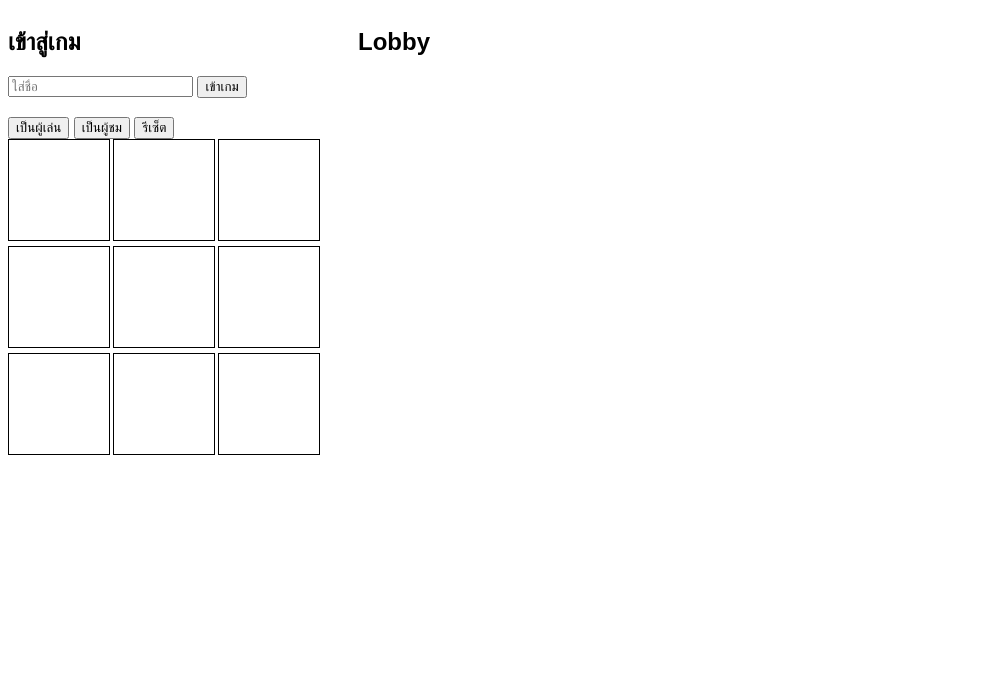
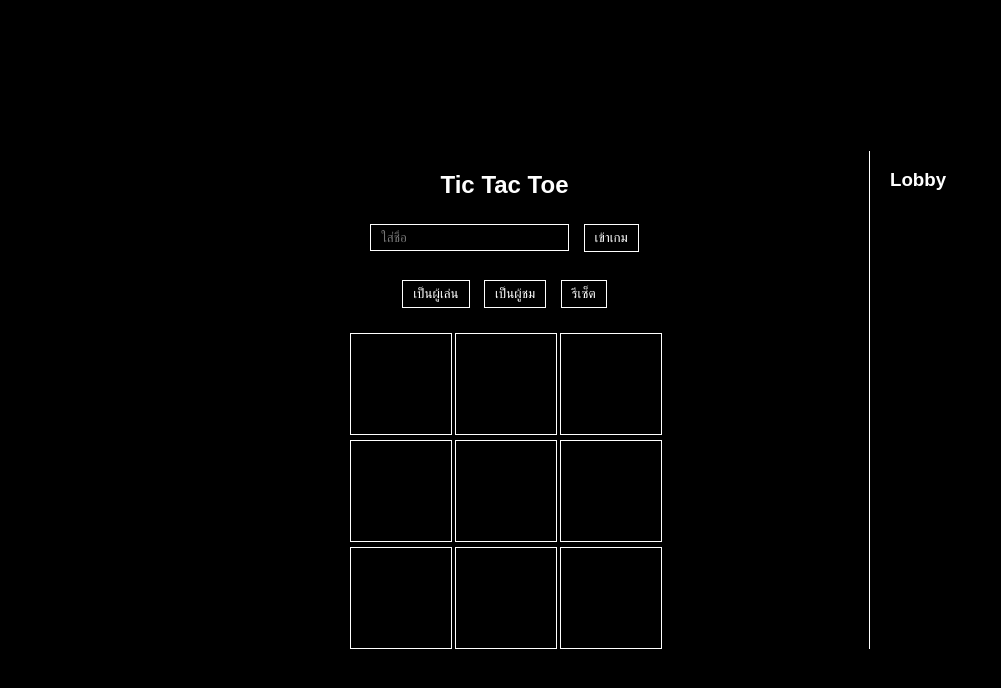
Before and after one commit to Guntragorn/tic-tac-toe-online, a website: page public/index.html in a window 1280 px wide. Shown: the whole page, without its empty margins (0-1001 px from the left). Drawn offline with nearby package versions, Linux system fonts and the light colour scheme; no server answers.

Commit message:
update code

```diff
--- a/public/index.html
+++ b/public/index.html
@@ -1,15 +1,37 @@
 <!DOCTYPE html>
 <html>
 <head>
-    <title>Tic Tac Toe Online</title>
+    <title>Tic Tac Toe Dark</title>
     <style>
-        body { font-family: Arial; display: flex; }
-        .left { margin-right: 40px; }
+        body {
+            margin: 0;
+            font-family: Arial;
+            background-color: black;
+            color: white;
+            display: flex;
+            justify-content: center;
+            align-items: center;
+            height: 100vh;
+        }
+
+        .container {
+            display: flex;
+            width: 90%;
+            max-width: 1000px;
+        }
+
+        /* ฝั่งเกม */
+        .game {
+            flex: 1;
+            text-align: center;
+        }
 
         .board {
             display: grid;
             grid-template-columns: repeat(3, 100px);
             gap: 5px;
+            justify-content: center;
+            margin-top: 20px;
         }
 
         .cell {
@@ -18,15 +40,39 @@
             font-size: 2em;
             text-align: center;
             line-height: 100px;
-            border: 1px solid black;
+            border: 1px solid white;
             cursor: pointer;
+        }
+
+        input, button {
+            background: black;
+            color: white;
+            border: 1px solid white;
+            padding: 5px 10px;
+            margin: 5px;
+        }
+
+        /* ฝั่ง lobby */
+        .lobby {
+            width: 250px;
+            border-left: 1px solid white;
+            padding-left: 20px;
+        }
+
+        ul {
+            list-style: none;
+            padding: 0;
         }
     </style>
 </head>
 <body>
 
-<div class="left">
-    <h2>เข้าสู่เกม</h2>
+<div class="container">
+
+    <!-- ฝั่งเกม -->
+    <div class="game">
+        <h2>Tic Tac Toe</h2>
+
         <input id="name" placeholder="ใส่ชื่อ">
         <button onclick="join()">เข้าเกม</button>
 
@@ -39,9 +85,12 @@
         <div class="board" id="board"></div>
     </div>
 
-<div>
-    <h2>Lobby</h2>
+    <!-- ฝั่ง Lobby -->
+    <div class="lobby">
+        <h3>Lobby</h3>
         <ul id="lobby"></ul>
+    </div>
+
 </div>
 
 <script src="/socket.io/socket.io.js"></script>
@@ -74,12 +123,11 @@ function join() {
     socket.emit("join", name);
 }
 
-// เป็น player
+// roles
 function bePlayer() {
     socket.emit("bePlayer");
 }
 
-// เป็น spectator
 function beSpectator() {
     socket.emit("beSpectator");
 }
@@ -114,12 +162,10 @@ socket.on("update", (data) => {
         cell.textContent = board[i];
     });
 
-    // เริ่มเกมเมื่อมีการเดิน
     if (board.some(cell => cell !== "")) {
         gameActive = true;
     }
 
-    // แสดงตาเฉพาะตอนเล่น
     if (gameActive) {
         statusText.textContent = "ตา: " + data.currentTurn;
     } else {
```
Lines whose indentation alone changed are shown as unchanged.
